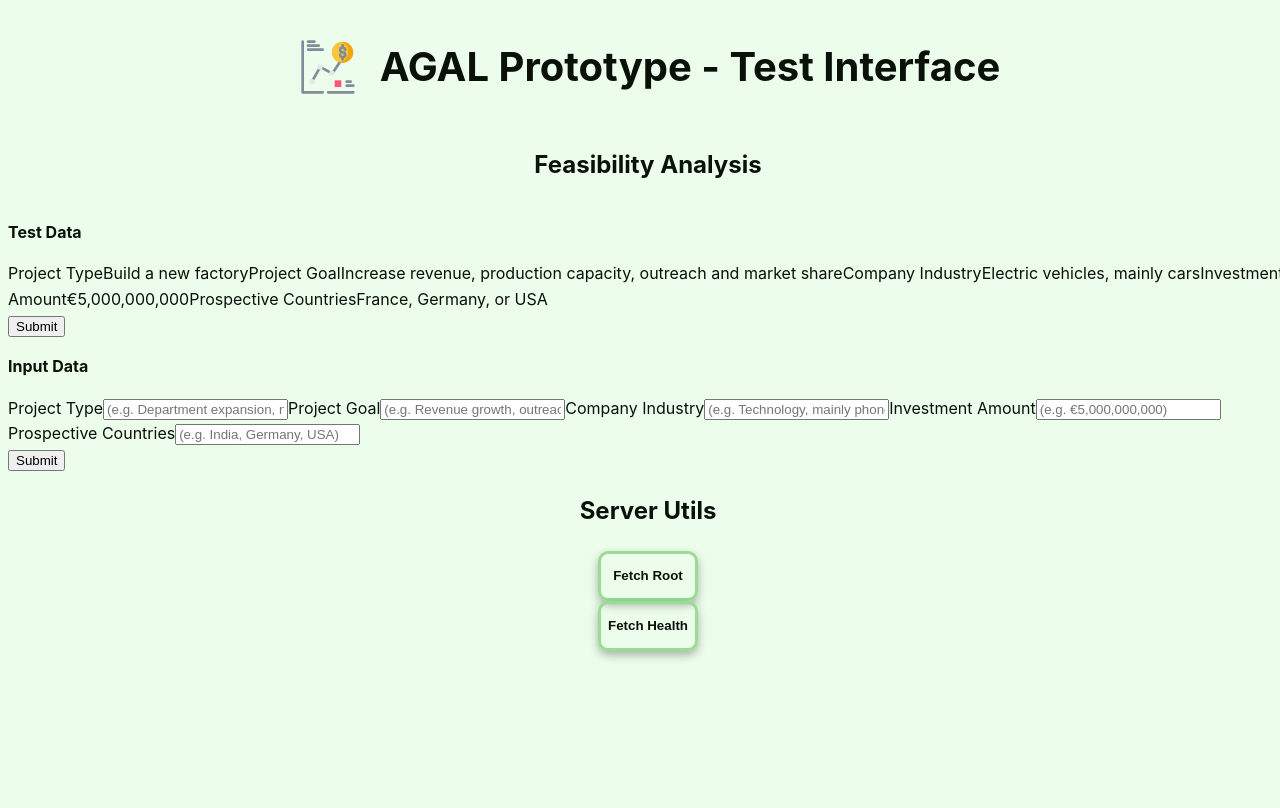
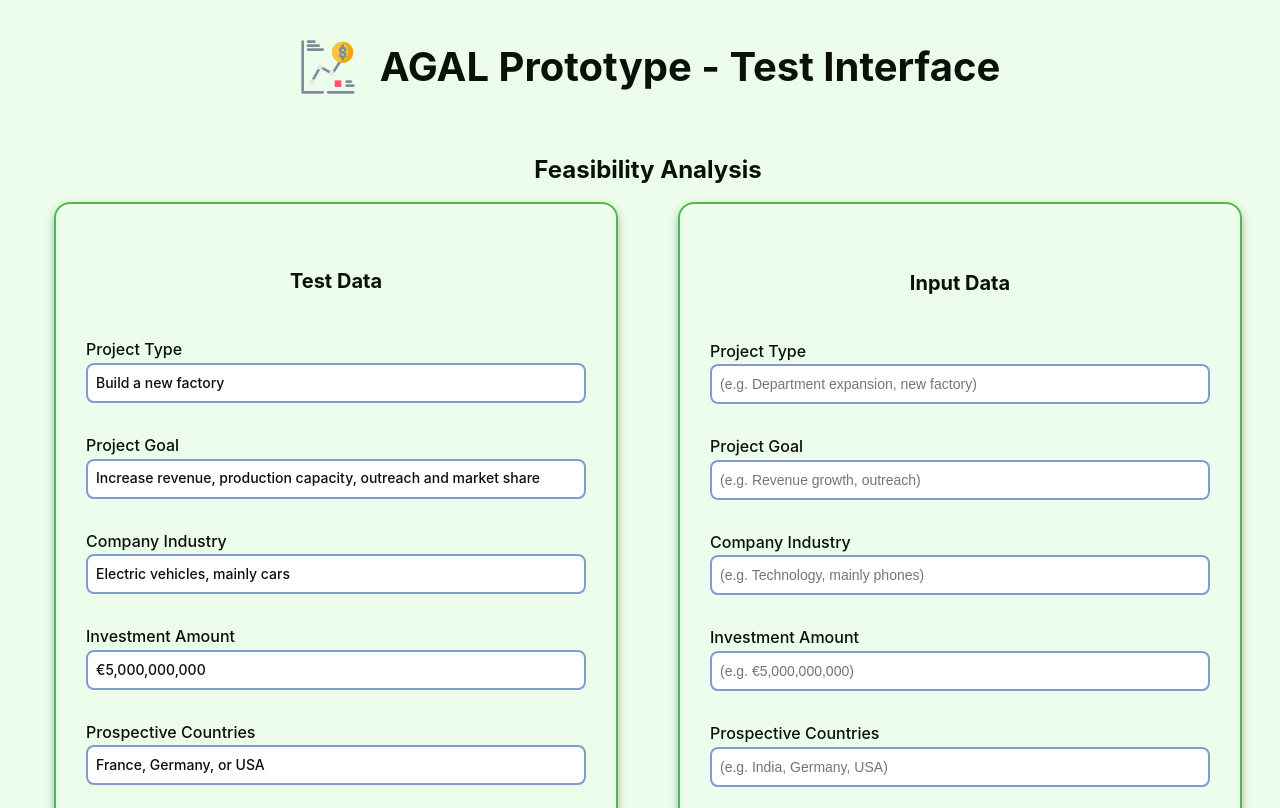
Before and after one commit to InfinityDude007/agal-prototype, a React (Vite) app in the folder client/: page / in a window 1280 px wide. Built offline with nearby package versions, Linux system fonts and the light colour scheme; no server answers.

Commit message:
style: add css properties for new page elements
- loading animation
- form fields
- user input and test data sections
- separated server utils section
- text and label styles

```diff
--- a/client/src/index.css
+++ b/client/src/index.css
@@ -28,6 +28,10 @@ h1 {
     vertical-align: middle;
     gap: 20px;
     font-size: 40px;
+}
+
+p {
+    font-size: 20px;
 }
 
 img {
@@ -113,6 +117,38 @@ img {
     justify-self: end;
 }
 
+.resBlock-model {
+    border: 2px solid #51b849;
+    box-shadow: 0 4px 8px #0000004d;
+    border-radius: 16px;
+    display: flex;
+    flex-direction: column;
+    justify-content: center;
+    align-items: center;
+    vertical-align: middle;
+    padding: 20px 30px;
+    min-width: 330px;
+    max-width: 80%;
+    gap: 10px;
+    margin-top: 1.5%;
+}
+
+.resBlock-form {
+    border: 2px solid #51b849;
+    box-shadow: 0 4px 8px #0000004d;
+    border-radius: 16px;
+    display: flex;
+    flex-direction: column;
+    justify-content: center;
+    align-items: center;
+    vertical-align: middle;
+    padding: 20px 30px;
+    min-width: 500px;
+    max-width: 100%;
+    min-height: 100%;
+    gap: 10px;
+}
+
 .buttonGroup {
     display: flex;
     flex-direction: row;
@@ -121,3 +157,195 @@ img {
     vertical-align: middle;
     gap: 25px;
 }
+
+.serverUtils {
+    display: flex;
+    flex-direction: row;
+    gap: 60px;
+}
+
+.serverUtils-h2 {
+    margin: 10% 0 1% 0;
+}
+
+.serverUtils-group-1 {
+    display: flex;
+    flex-direction: column;
+    gap: 20px;
+    align-items: end;
+}
+
+.serverUtils-group-2 {
+    display: flex;
+    flex-direction: column;
+    gap: 20px;
+    align-items: start;
+}
+
+.analysis {
+    display: flex;
+    flex-direction: row;
+    gap: 60px;
+    height: 670px;
+}
+
+.analysis-h2 {
+    margin: 2% 0 1% 0;
+}
+
+.analysis-p {
+    margin: 6% 0 0 0;
+}
+
+.analysis-group-1 {
+    display: flex;
+    flex-direction: column;
+    gap: 20px;
+    align-items: end;
+}
+
+.analysis-group-2 {
+    display: flex;
+    flex-direction: column;
+    gap: 20px;
+    align-items: start;
+}
+
+.testData {
+    display: flex;
+    flex-direction: column;
+    width: 100%;
+    margin-bottom: 10%;
+}
+
+.testDataLabel {
+    font-size: 16px;
+    font-weight: 500;
+    margin-top: 6%;
+}
+
+.testDataValue {
+    height: 30px;
+    border-radius: 8px;
+    border: 2px solid #809bce;
+    padding: 3px 8px;
+    font-size: 14px;
+    font-weight: 500;
+    display: flex;
+    vertical-align: middle;
+    background-color: #ffffff;
+    align-items: center;
+    transition: all 0.4s;
+}
+
+.testDataValue:hover {
+    cursor: not-allowed;
+    border: 2px solid #607fb8;
+    box-shadow: 0 4px 6px #0000004d;
+}
+
+.form {
+    display: flex;
+    flex-direction: column;
+    width: 100%;
+}
+
+.formLabel {
+    font-size: 16px;
+    font-weight: 500;
+    margin-top: 6%;
+}
+
+.formInput {
+    height: 30px;
+    border-radius: 8px;
+    border: 2px solid #809bce;
+    padding: 3px 8px;
+    font-size: 14px;
+    font-weight: 500;
+    transition: all 0.4s;
+}
+
+.formInput:focus,
+.formInput:hover {
+    outline: none;
+    border: 2px solid #607fb8;
+    box-shadow: 0 4px 6px #0000004d;
+}
+
+.form-error {
+    color: #f54d4a;
+    font-weight: 501;
+    font-size: 14px;
+    margin-top: 5%;
+}
+
+.form-error-hidden {
+    margin-top: 9.5%;
+}
+
+.submit {
+    background-color: #ffffff;
+    border: 2px solid #809bce;
+    color: #091108;
+    cursor: pointer;
+    border-radius: 12px;
+    box-shadow: 0 4px 6px #0000004d;
+    font-weight: bold;
+    padding: 8px 10px;
+    transition: all 0.4s;
+    font-size: 16px;
+}
+
+.submit:hover {
+    border: 2px solid #607fb8;
+    background-color: #86a0d180;
+    box-shadow: 0 4px 20px #86a0d190;
+    color: #091108;
+}
+
+.analysis-group-1 .submit {
+    margin-left: 85%;
+}
+
+.analysis-group-2 .submit {
+    margin-right: 85%;
+}
+
+.loading-p {
+    margin: 0;
+}
+
+.loader {
+    display: block;
+    width: 170px;
+    height: 7px;
+    border-radius: 30px;
+    background-color: #00000033;
+    position: relative;
+    margin-top: 1%
+}
+
+.loader::before {
+    content: "";
+    position: absolute;
+    background: #86a0d1;
+    top: 0;
+    left: 0;
+    width: 0%;
+    height: 100%;
+    border-radius: 30px;
+    animation: loading 1s ease-in-out infinite;
+}
+
+@keyframes loading {
+    50% {
+        width: 100%;
+    }
+
+    100% {
+        width: 0;
+        right: 0;
+        left: unset;
+    }
+}
```
